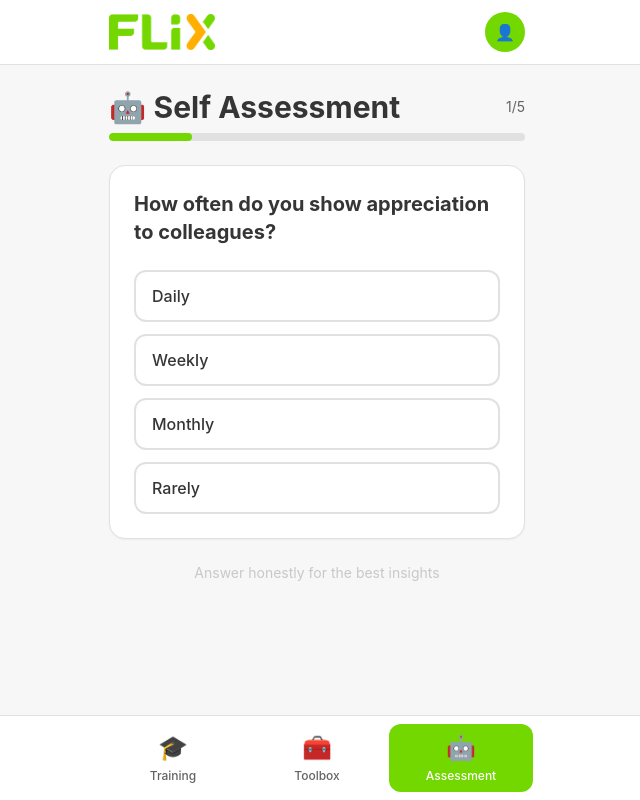
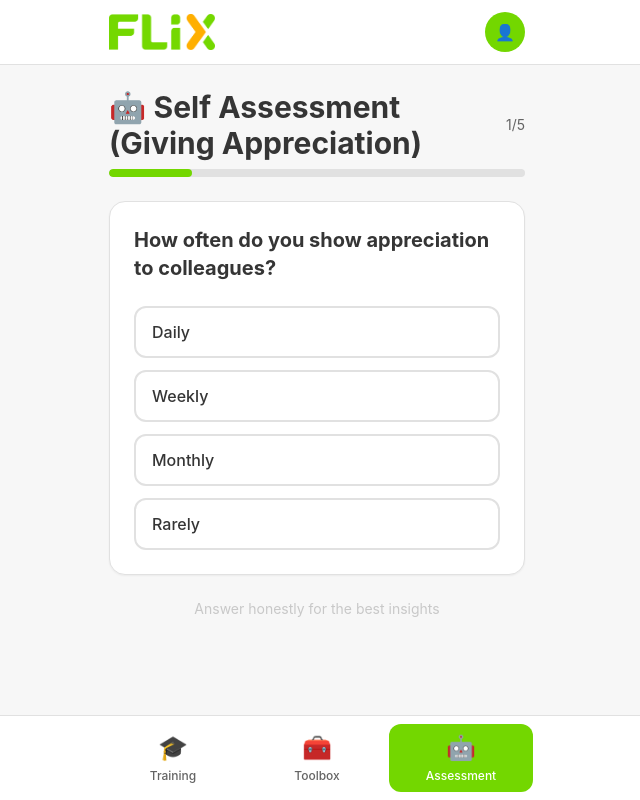
Before and after one commit to Iva5858/flix-mvp, a Next.js app: page /assessment in a window 1280 px wide. Shown: the whole page, without its empty margins (323-963 px from the left). Built offline with nearby package versions, Linux system fonts and the light colour scheme.

Commit message:
Self assesment clarification

```diff
--- a/app/assessment/page.tsx
+++ b/app/assessment/page.tsx
@@ -222,7 +222,7 @@ export default function AssessmentPage() {
           <div className="mb-6">
             <div className="flex items-center justify-between mb-2">
               <h1 className="text-3xl font-bold text-flix-grayscale-100">
-                🤖 Self Assessment
+                🤖 Self Assessment (Giving Appreciation)
               </h1>
               <span className="text-sm text-flix-grayscale-70">
                 {currentQuestion + 1}/{assessmentQuestions.length}
```
